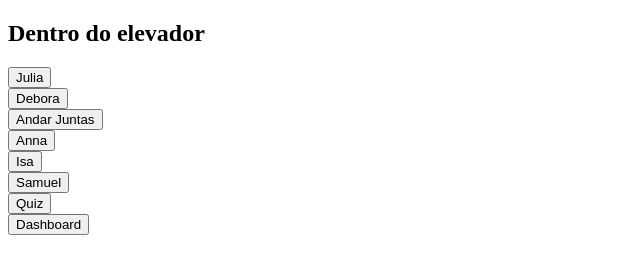
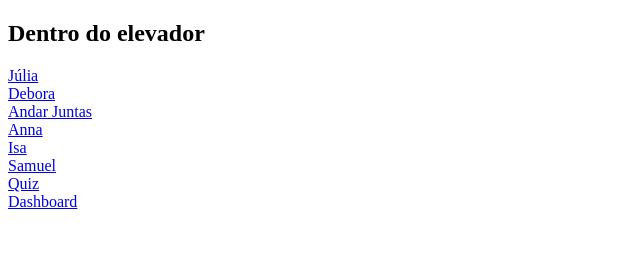
Before and after one commit to Reflexos-Projeto-Secreto/Site, a website: page public/pages/elevador.html in a window 1280 px wide. Shown: the whole page, without its empty margins (0-640 px from the left). Drawn offline with Linux system fonts and the light colour scheme.

Commit message:
href no lugar dos botoes

```diff
--- a/public/pages/elevador.html
+++ b/public/pages/elevador.html
@@ -14,34 +14,34 @@
         <div class="box-botoes">
           <div class="botao-pai">
             <div class="botao-filho">
-              <button onclick="entrarJulia()">Julia</button>
+              <a href="andarJulia.html">Júlia</a>
             </div>
             <div class="botao-filho">
-              <button onclick="entrarDebora()">Debora</button>
+              <a href="andarDebora.html">Debora</a>
             </div>
           </div>
           <div class="botao-pai">
             <div class="botao-filho">
-              <button onclick="entrarJuntas()">Andar Juntas</button>
+             <a href="andarJulia.html">Andar Juntas</a>
             </div>
             <div class="botao-filho">
-              <button onclick="entrarAnna()">Anna</button>
+              <a href="andarAnna.html">Anna</a>
             </div>
           </div>
           <div class="botao-pai">
             <div class="botao-filho">
-              <button onclick="entrarIsa()">Isa</button>
+              <a href="andarIsa.html">Isa</a>
             </div>
             <div class="botao-filho">
-              <button onclick="entrarSamuel()">Samuel</button>
+              <a href="andarSamu.html">Samuel</a>
             </div>
           </div>
           <div class="botao-pai">
             <div class="botao-filho">
-              <button onclick="entrarQuiz()">Quiz</button>
+              <a href="quizJogo.html">Quiz</a>
             </div>
             <div class="botao-filho">
-              <button onclick="entrarDashboard()">Dashboard</button>
+             <a href="dashboard.html">Dashboard</a>
             </div>
           </div>
         </div>
@@ -49,3 +49,6 @@
     </div>
   </body>
 </html>
+
+<script>
+</script>
```
